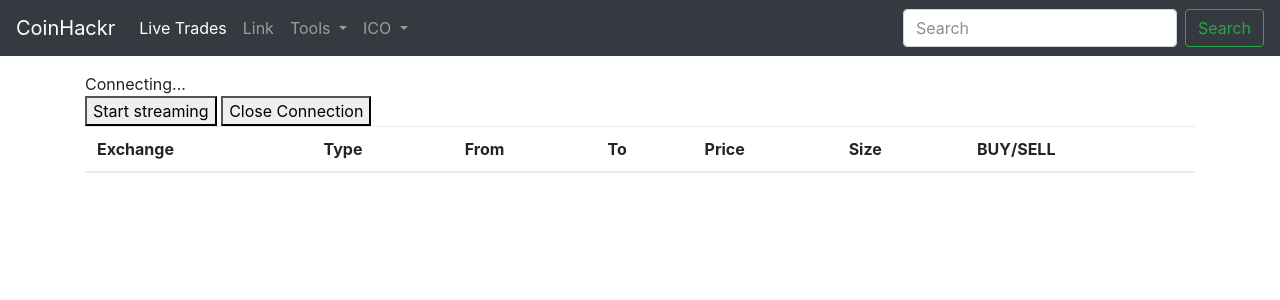
After one commit to shivamsinghal212/cryptonews, a Django app: page /live-trades/ in a window 1280 px wide. The commit adds this page. Shown: the top 300 px of the page. Run offline with Django 3.2, Linux system fonts and the light colour scheme; lists and menus that the app fills with data are empty; some libraries are stand-ins or nearby versions.

Commit message:
Added live-trades functionality.

```diff
--- /dev/null
+++ b/coinhacker/static/js/get_live_trades.js
@@ -0,0 +1,61 @@
+function sendText(){
+var closeBtn = document.getElementById('close');
+var socketStatus = document.getElementById('status');
+var exampleSocket = new WebSocket("wss://ws.coinapi.io/v1/");
+var msg = {
+  "type": "hello",
+  "apikey": "3DB1CE61-AB4D-42C9-A68B-09021B53C419",
+  "heartbeat": "true",
+  "subscribe_data_type": ["trade"]
+}
+exampleSocket.onopen = function (event) {
+  exampleSocket.send(JSON.stringify(msg))
+  socketStatus.innerHTML = 'Fetching results';
+  socketStatus.className = 'open';
+}
+exampleSocket.onmessage = function (event) {
+  var msg = JSON.parse(event.data);
+  var symbol = msg.symbol_id;
+  var n = symbol.indexOf("_");
+  var n1 = symbol.indexOf("_", n + 1);
+  var n2 = symbol.indexOf("_", n1 + 1);
+  var price = msg.price;
+  var size = msg.size;
+  var buysell = msg.taker_side;
+  var maxTableSize = 20;
+	var length = $('table tr').length;
+  if (buysell == 'BUY'){
+    var bsclass= "table-success"
+    }
+  else {
+    var bsclass= "table-danger"
+  }
+  $('#trades').prepend(
+    "<tr class="+bsclass+"><th>" + symbol.slice(0,n)+
+    "</th><th>"+ symbol.slice(n+1,n1) +
+    "</th><th>"+ symbol.slice(n1+1,n2) +
+    "</th><th>"+ symbol.slice(n2+1) +
+    "</th><th>"+ price +
+    "</th><th>"+ size +
+    "</th><th>"+ buysell +
+    "</th></tr>"
+  );
+  if (length >= (maxTableSize)) {
+		$('table tr:last').remove();
+	}
+
+};
+
+exampleSocket.onclose = function(event) {
+    socketStatus.innerHTML = 'Disconnected from WebSocket.';
+    socketStatus.className = 'closed';
+  };
+    closeBtn.onclick = function(event) {
+    event.preventDefault();
+
+    // Close the WebSocket.
+    exampleSocket.close();
+
+    return false;
+  };
+}
--- a/coinhacker/templates/convert.html
+++ b/coinhacker/templates/convert.html
@@ -10,6 +10,7 @@
 <h1 class="display-4">Cryptocurrency converter</h1><br><br>
 </div>
 </div>
+    <div class = "container">
 <div class="jumbotron">
 
 <form action="/convert/" method="GET">
@@ -70,5 +71,6 @@
 </div>
 </div>
 </div>
+    </div>
 
 {% endblock content %}
--- a/coinhacker/templates/index.html
+++ b/coinhacker/templates/index.html
@@ -4,7 +4,7 @@
   <meta charset="utf-8">
   <meta name="viewport" content="width=device-width, initial-scale=1">
   <link rel="stylesheet" href="https://maxcdn.bootstrapcdn.com/bootstrap/4.0.0-beta.2/css/bootstrap.min.css">
-<script src="https://ajax.googleapis.com/ajax/libs/jquery/3.2.1/jquery.min.js"></script>
+<script src="http://code.jquery.com/jquery-3.3.1.min.js" integrity="sha256-FgpCb/KJQlLNfOu91ta32o/NMZxltwRo8QtmkMRdAu8=" crossorigin="anonymous"></script>
 <script src="https://cdnjs.cloudflare.com/ajax/libs/popper.js/1.12.9/umd/popper.min.js"></script>
 <script src="https://maxcdn.bootstrapcdn.com/bootstrap/4.0.0-beta.2/js/bootstrap.min.js"></script>
 </head>
@@ -18,7 +18,7 @@
   <div class="collapse navbar-collapse" id="navbarSupportedContent">
     <ul class="navbar-nav mr-auto">
       <li class="nav-item active">
-        <a class="nav-link" href="#">Trades <span class="sr-only">(current)</span></a>
+        <a class="nav-link" href="{% url 'trades' %}">Live Trades <span class="sr-only">(current)</span></a>
       </li>
       <li class="nav-item">
         <a class="nav-link" href="#">Link</a>
@@ -58,27 +58,6 @@
         {% endblock content %}
 
   </div>
-<script>
-function sendText(){
-var exampleSocket = new WebSocket("wss://ws.coinapi.io/v1/");
-var msg = {
-  "type": "hello",
-  "apikey": "3DB1CE61-AB4D-42C9-A68B-09021B53C419",
-  "heartbeat": "true",
-  "subscribe_data_type": ["trade"]
-}
-exampleSocket.onopen = function (event) {
-  exampleSocket.send(JSON.stringify(msg))
-}
-exampleSocket.onmessage = function (event) {
-  console.log(event.data);
-}
-}
-function closeCon(){
-var exampleSocket = new WebSocket("wss://ws.coinapi.io/v1/");
-  exampleSocket.close();
-}
-</script>
 
 </body>
 </html>
--- /dev/null
+++ b/coinhacker/templates/trades.html
@@ -0,0 +1,30 @@
+{% extends 'index.html' %}
+{% load static %}
+{% block content %}
+<script src="{% static 'js/get_live_trades.js' %}"></script>
+    <div class="container">
+<br>
+<br>
+<br>
+<div id="status">Connecting...</div>
+<button type="button" onclick="sendText()">Start streaming</button>
+<button type="button" id="close">Close Connection</button>
+<table class="table table-striped">
+  <thead>
+    <tr>
+      <th>Exchange</th>
+      <th>Type</th>
+      <th>From</th>
+      <th>To</th>
+      <th>Price</th>
+      <th>Size</th>
+      <th>BUY/SELL</th>
+
+    </tr>
+  </thead>
+  <tbody id="trades">
+  </tbody>
+</table>
+    </div>
+
+{% endblock %}
--- a/coinhacker/urls.py
+++ b/coinhacker/urls.py
@@ -6,5 +6,5 @@
     path('ico/',views.ico, name="ico"),
     path('upcoming_ico/',views.upcoming_ico, name="upcoming_ico"),
     path('convert/',views.get_rates, name="convert"),
-    path('converted/',views.get_rates)
+    path('live-trades/', views.get_live_trades, name="trades"),
 ]
--- a/coinhacker/views.py
+++ b/coinhacker/views.py
@@ -113,3 +113,7 @@
                 #returing the form template
         template = loader.get_template('convert.html')
         return HttpResponse(template.render())
+
+
+def get_live_trades(request):
+    return render(request, 'trades.html', context=None)
--- a/cryptonews/settings.py
+++ b/cryptonews/settings.py
@@ -14,6 +14,7 @@
 
 # Build paths inside the project like this: os.path.join(BASE_DIR, ...)
 BASE_DIR = os.path.dirname(os.path.dirname(os.path.abspath(__file__)))
+STATIC_DIR = os.path.join(BASE_DIR, "static")
 
 
 # Quick-start development settings - unsuitable for production
@@ -119,3 +120,6 @@
 # https://docs.djangoproject.com/en/2.0/howto/static-files/
 
 STATIC_URL = '/static/'
+STATICFILES_DIRS = [
+    STATIC_DIR,
+]
```
Also changed, not shown: coinhacker/static/__init__.py (added).
